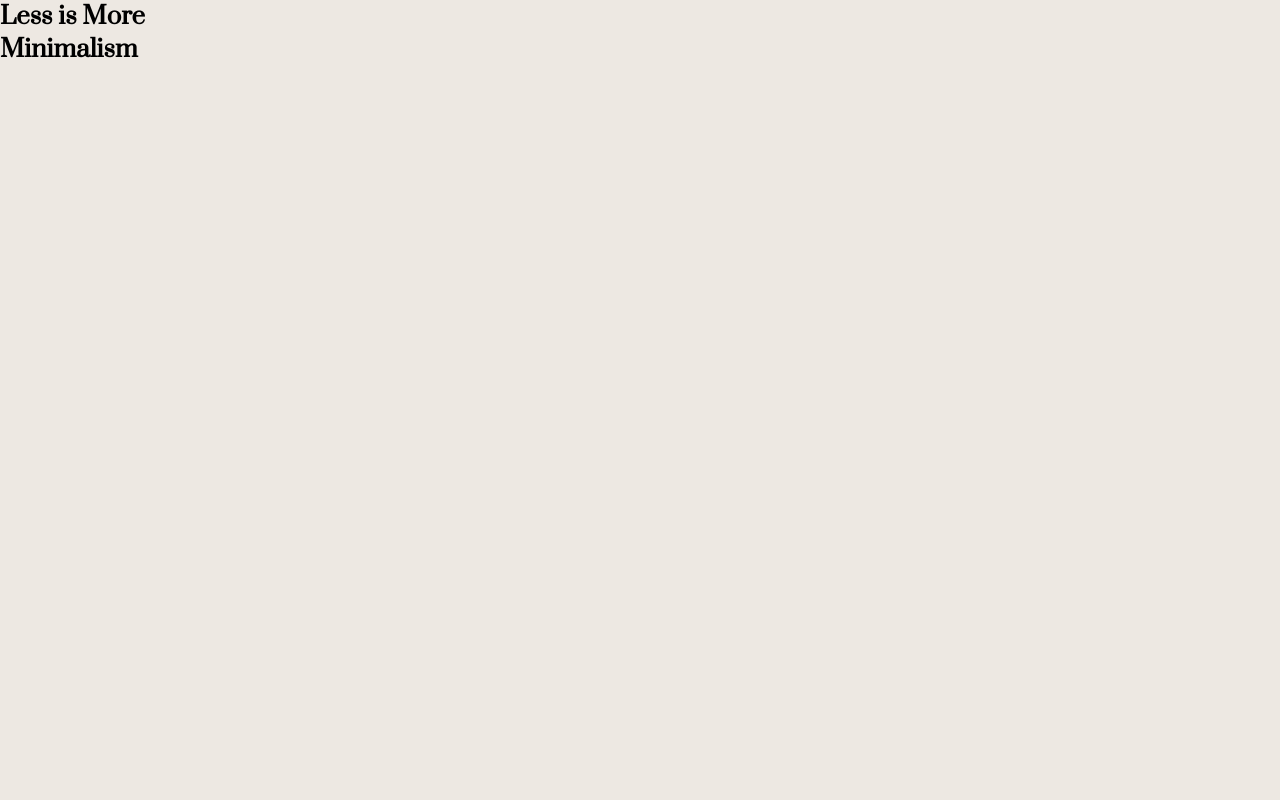
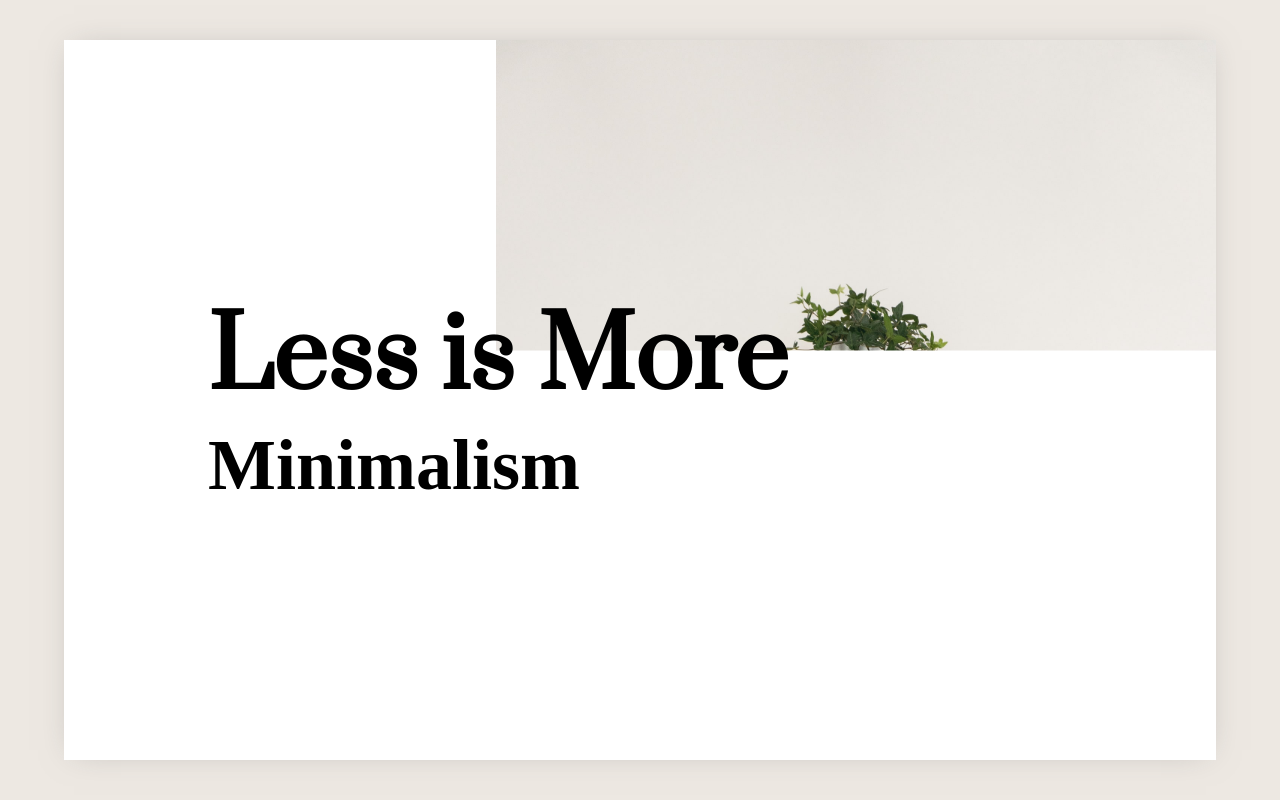
Before and after one commit to Alterlapsus/LandingPageAnimada, a plain HTML site: page index.html in a window 1280 px wide. Drawn offline with Linux system fonts and the light colour scheme.

Commit message:
se le da estilos a landing page

```diff
--- a/estilos.css
+++ b/estilos.css
@@ -12,3 +12,58 @@ body{
     display: flex;
     height: 100vh;
 }
+.grid{
+    background-color: #fff;
+    height: 90vh;
+    width: 90%;
+    max-width: 1200px;
+    margin: auto;
+    box-shadow: 0 0 30px -10px rgba(138, 135, 135, 0.5);
+    display: grid;
+    grid-template-columns: repeat(8, 1fr);
+    grid-template-rows: repeat(6, 1fr);
+    overflow: hidden;
+}
+.grid::before{
+    content: "";
+    grid-column: 4/-1;
+    grid-row: 1/-1;
+    background-image: url(/garden.jpg);
+    background-size: cover;
+    background-position: right top;
+    clip-path: polygon(0 0, 100% 0, 100% 0, 0 0);
+    animation: show 2s 3.5s cubic-bezier(1,.08,.76,.94) forwards;
+}
+.grid__texts{
+    grid-row: 2/-2;
+    grid-column: 2/8;
+    z-index: 1;
+    display: flex;
+    flex-direction: column;
+    justify-content: center;
+    clip-path: polygon(0 100%, 100% 100%, 100% 100%, 0 100%);
+    transform: translate(50%);
+    /* animation: show .3s 2s cubic-bezier(1,.08,.76,.94) forwards; */
+    animation: show 2s forwards, move 1s 2s forwards;
+}
+.grid__title{
+    font-size: 6rem;
+}
+.grid__title--transform{
+    font-family: 'Playfair Dispaly', serif;
+    font-size: 4.5rem;
+    transform: translate(20%);
+    animation: move 1s 2s forwards;
+}
+
+@keyframes show {
+    to{
+        clip-path: polygon(0 0, 100% 0, 100% 100%, 0 100%);
+    }
+}
+
+@keyframes move {
+    to{
+        transform: translate(0);
+    }
+}
```
